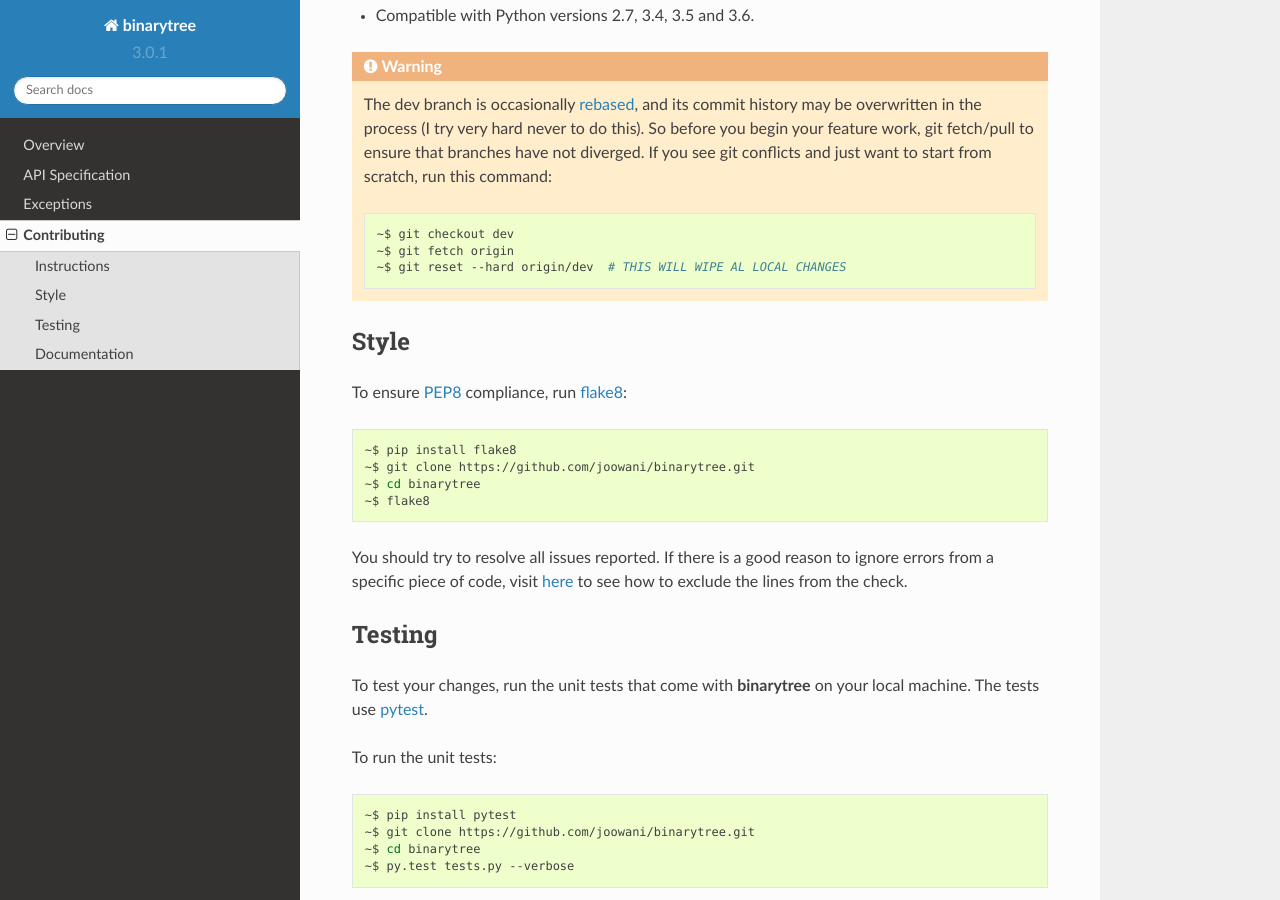
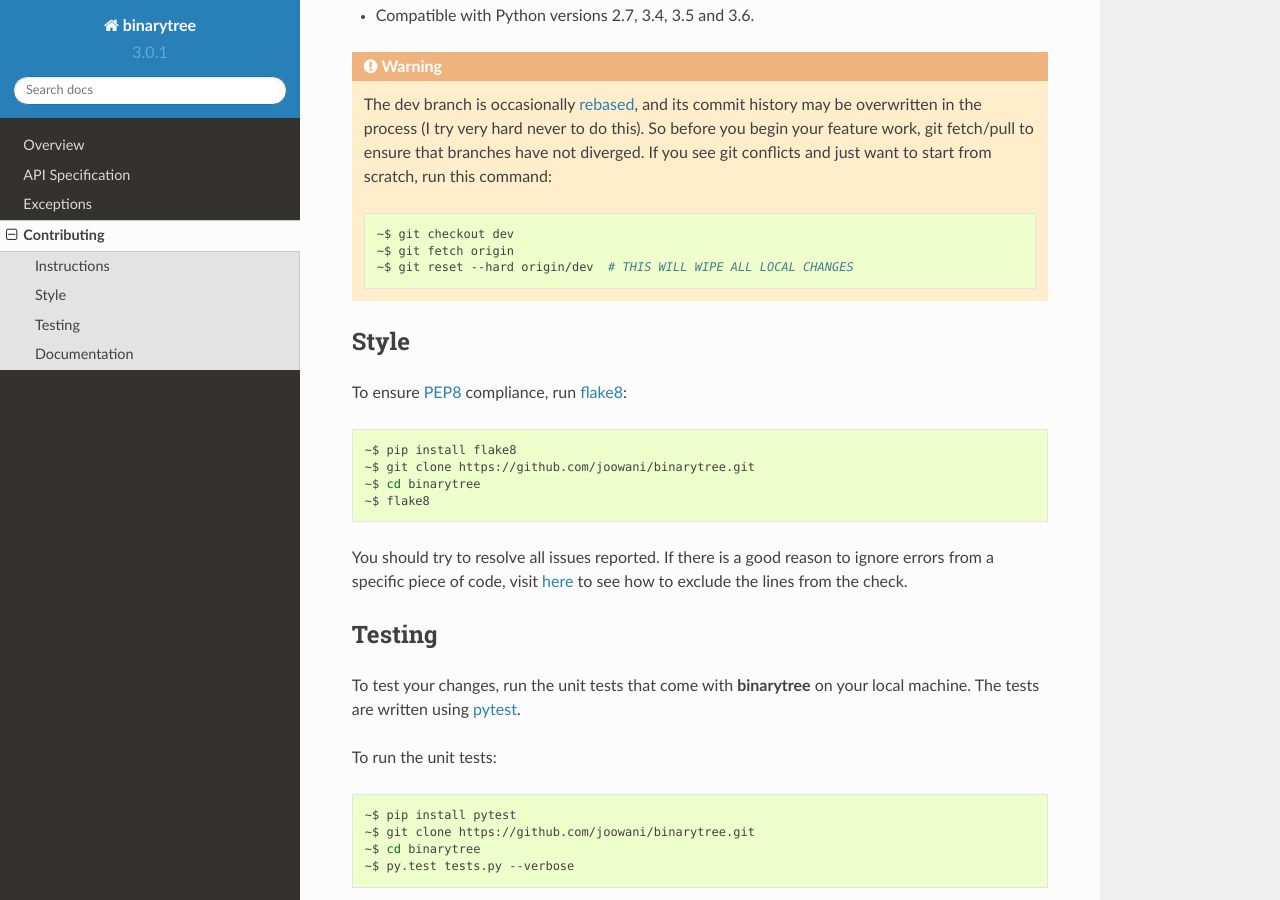
Before and after one commit to joowani/binarytree, a Sphinx documentation site: the page built from docs/contributing.rst, in a window 1280 px wide and 900 px high, scrolled down 549 px. Built offline with Sphinx 7.4.7 and the Read the Docs theme 2.0.0, drawn with Linux system fonts in a browser that asks for light colours.

Commit message:
Update contributing.rst and MANIFEST.in

```diff
--- a/binarytree/version.py
+++ b/binarytree/version.py
@@ -1 +1 @@
-__version__ = '3.0.1'
+__version__ = '3.0.1'  # pragma: no cover
--- a/docs/contributing.rst
+++ b/docs/contributing.rst
@@ -35,7 +35,7 @@
 
         ~$ git checkout dev
         ~$ git fetch origin
-        ~$ git reset --hard origin/dev  # THIS WILL WIPE AL LOCAL CHANGES
+        ~$ git reset --hard origin/dev  # THIS WILL WIPE ALL LOCAL CHANGES
 
 Style
 =====
@@ -57,7 +57,7 @@
 =======
 
 To test your changes, run the unit tests that come with **binarytree** on your
-local machine. The tests use pytest_.
+local machine. The tests are written using pytest_.
 
 To run the unit tests:
 
```
Also changed, not shown: 1 other file.
